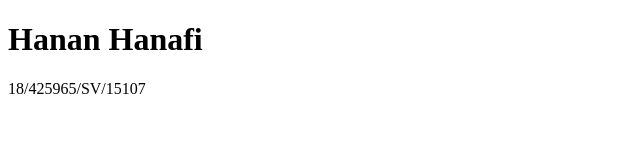
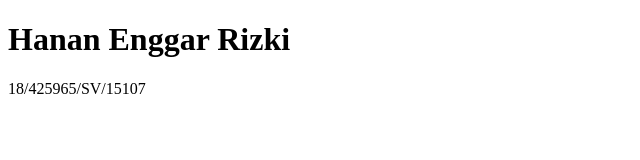
Before and after one commit to hananhanafi/scm-as, a plain HTML site: page index.html in a window 1280 px wide. Shown: the whole page, without its empty margins (0-640 px from the left). Drawn offline with Linux system fonts and the light colour scheme.

Commit message:
second commit

```diff
--- a/index.html
+++ b/index.html
@@ -7,7 +7,7 @@
     <title>Praktikan Administrasi Sistem</title>
 </head>
 <body>
-    <h1>Hanan Hanafi</h1>
+    <h1>Hanan Enggar Rizki</h1>
     <p>18/425965/SV/15107</p>
 </body>
 </html>
```
